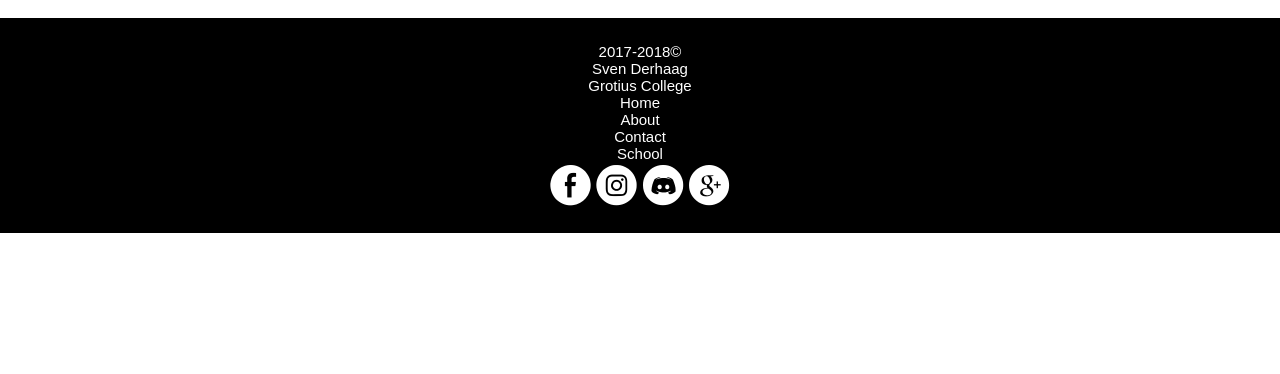
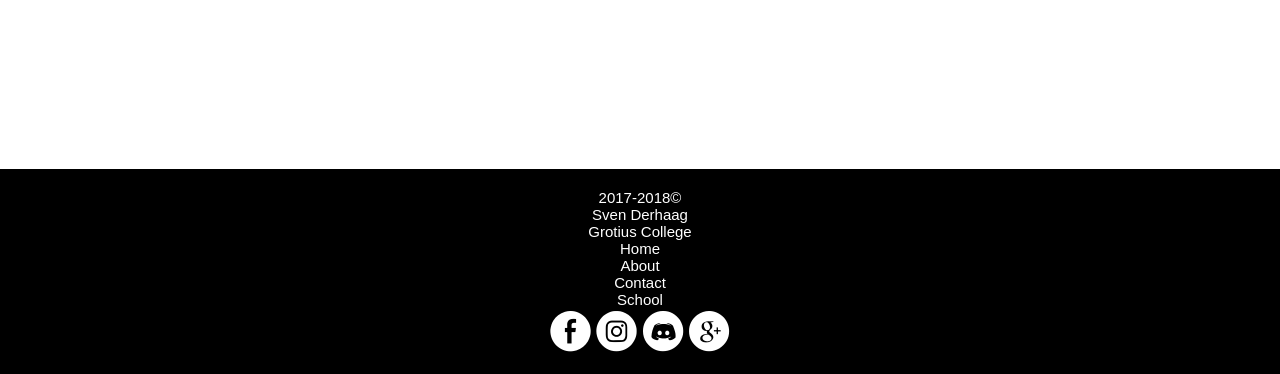
Before and after one commit to DerhaagS/DerhaagS.github.io, a plain HTML site: page index.html in a window 1280 px wide. Shown: the part 502-876 px from the top of the page. Before the commit the page ends 800 px from the top, so only its background shows below. Drawn offline with Linux system fonts and the light colour scheme.

Commit message:
Add files via upload

```diff
--- a/stijl.css
+++ b/stijl.css
@@ -157,15 +157,16 @@ header h1 {
 }
 
 footer {
-    width: 100%;
     background-color: black;
     font-family:arial;
 	font-size: 15px;
 	color: white;
-	position: absolute;
-	margin-bottom: 0px;
-    padding-top: 25PX;
-    padding-bottom: 25PX;
+    position: absolute;
+    bottom: 0;
+    width: 100%;
+    height: auto;
+    padding-bottom: 20px;
+    padding-top: 20px;
     text-align: center;
 }
 
@@ -218,3 +219,8 @@ input[type=text], select, textarea {
     font-family: times;
     font-size: 25px;
 }
+
+#page-container {
+    position: relative;
+    min-height: 44.55vh;
+}
```
